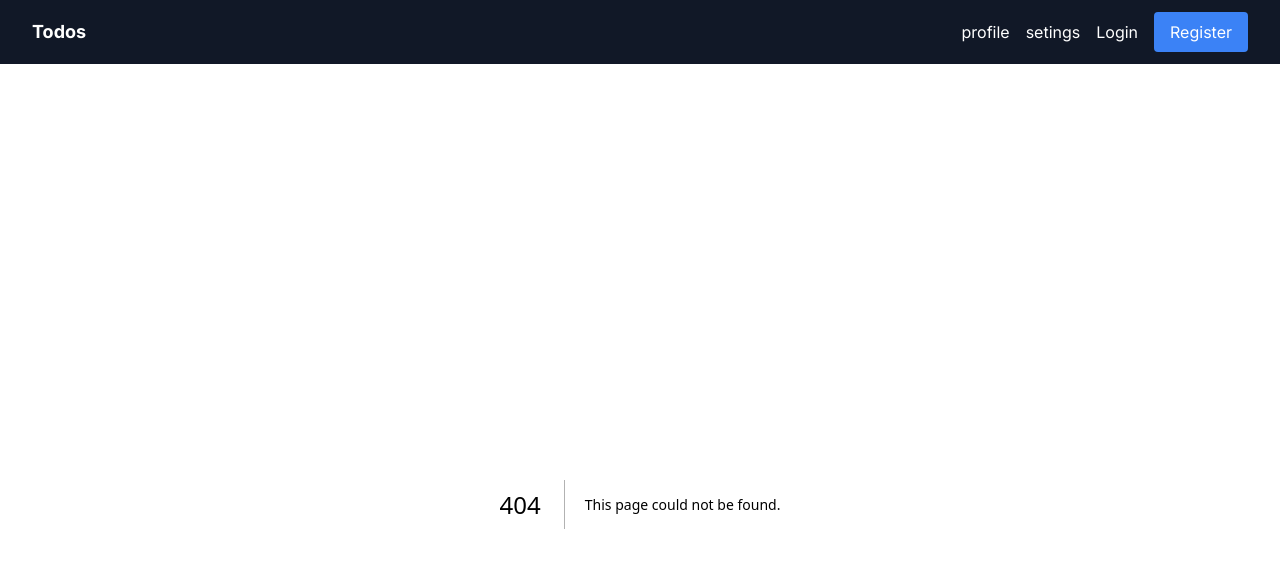
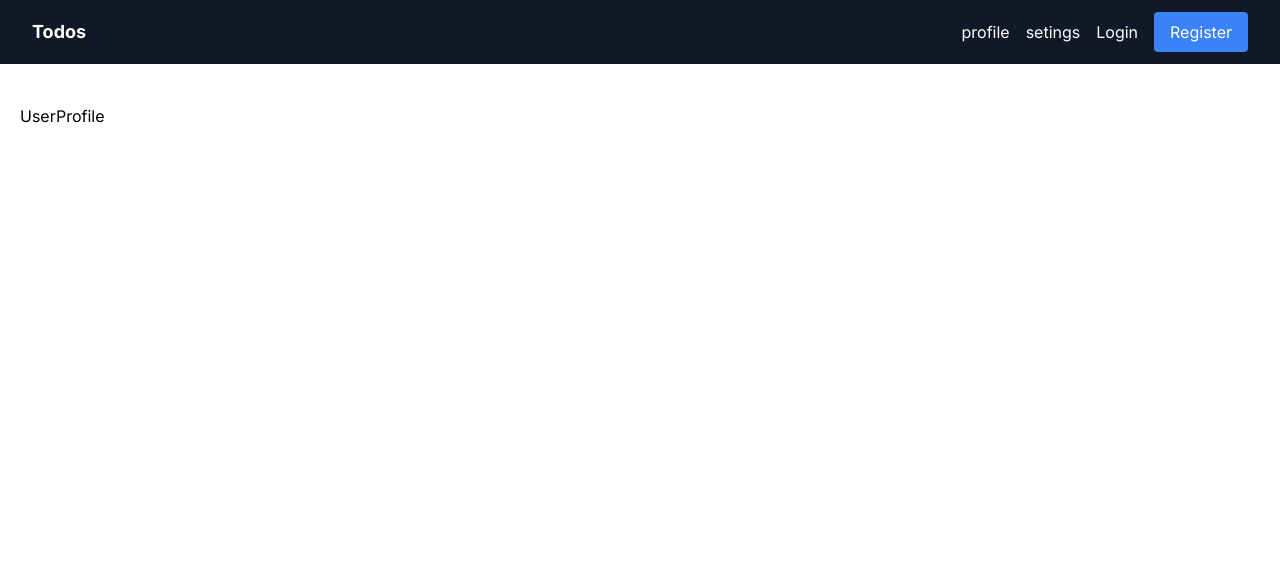
Before and after one commit to dionmar-lariosa/react-todo-app, a Next.js app: page /user/profile in a window 1280 px wide. Before the commit this address had no page. Shown: the top 568 px of the page. Built offline with nearby package versions, Linux system fonts and the light colour scheme.

Commit message:
user profile

```diff
--- /dev/null
+++ b/src/app/(pages)/user/profile/page.jsx
@@ -0,0 +1,5 @@
+const UserProfile = () => {
+  return <h1>UserProfile</h1>;
+};
+
+export default UserProfile;
```
